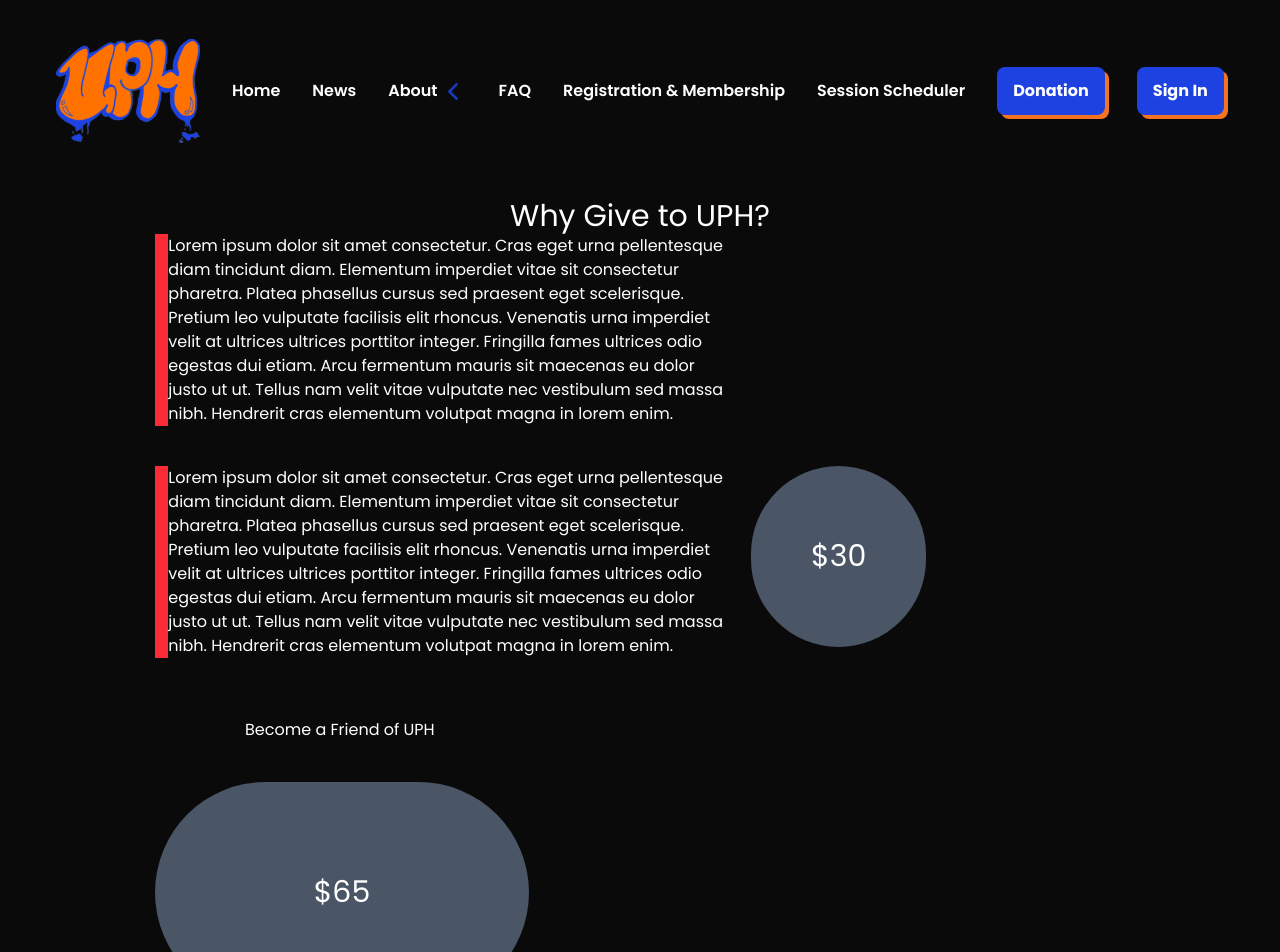
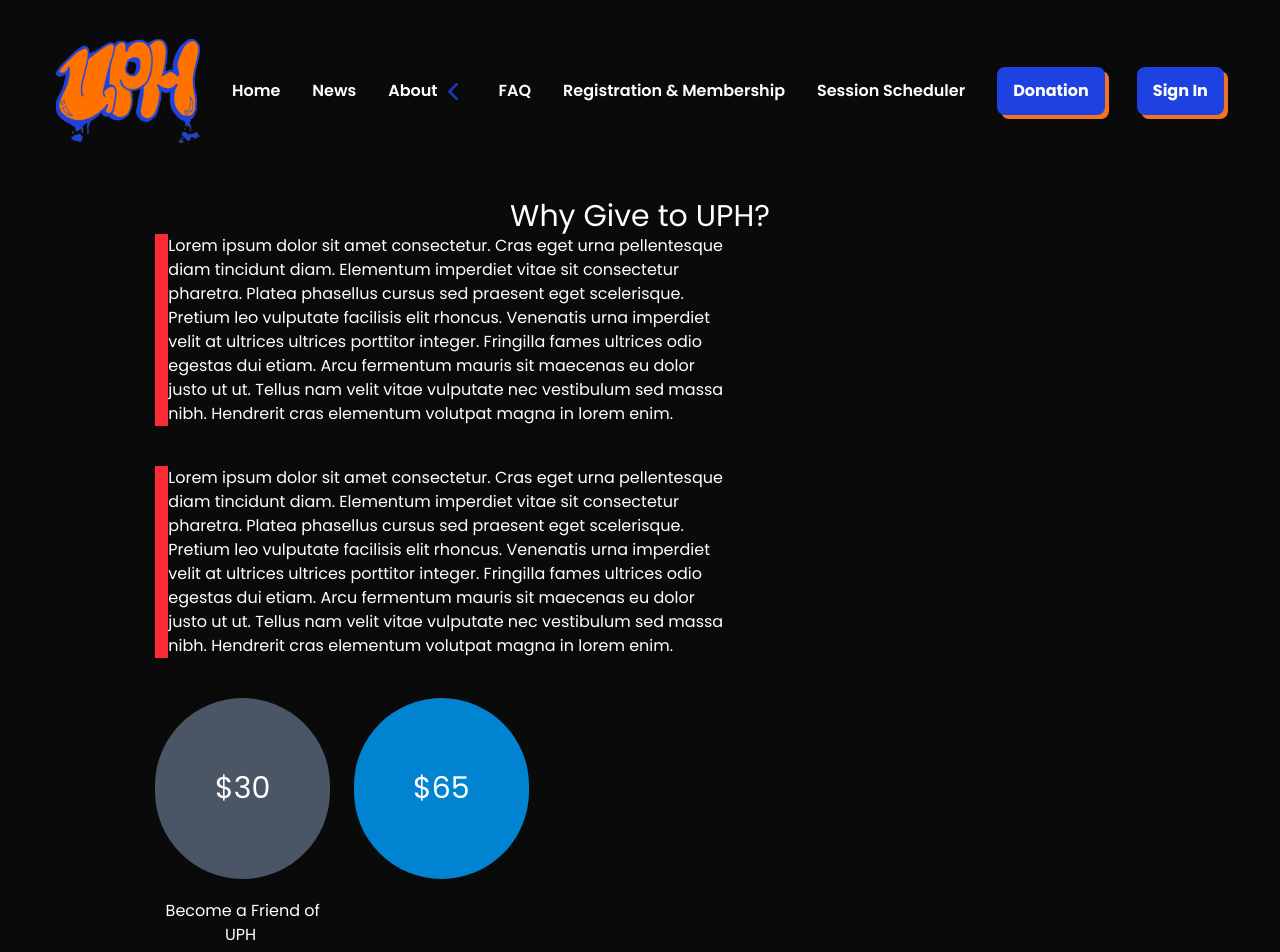
Before and after one commit to Artists-for-Humanity/urban-powerhouse, a Next.js app: page /Donation in a window 1280 px wide. Shown: the top 952 px of the page. Built offline with nearby package versions, Linux system fonts and the light colour scheme.

Commit message:
makde small changes

```diff
--- a/pages/Donation.tsx
+++ b/pages/Donation.tsx
@@ -18,11 +18,11 @@ export default function Donation() {
               <Container>
 
               <div className="col-span-6 text-center sm:col-start-4 text-3xl">Why Give to UPH?</div>
-             <div className="max-h-26 sm:max-h-full col-span-7 col-start-1 border-l-[13px] border-red-500 mt-12 mb-65 ml-10 sm:mt-0 sm:mb-0 sm:ml-0 sm:col-start-2 sm:col-span-6 sm:mb-10">Lorem ipsum dolor sit amet consectetur. Cras eget urna pellentesque diam tincidunt diam. Elementum imperdiet vitae sit consectetur pharetra. Platea phasellus cursus sed praesent eget scelerisque. Pretium leo vulputate facilisis elit rhoncus. Venenatis urna imperdiet velit at ultrices ultrices porttitor integer. Fringilla fames ultrices odio egestas dui etiam. Arcu fermentum mauris sit maecenas eu dolor justo ut ut. Tellus nam velit vitae vulputate nec vestibulum sed massa nibh. Hendrerit cras elementum volutpat magna in lorem enim.</div>
+              <div className="max-h-26 sm:max-h-full col-span-7 col-start-1 border-l-[13px] border-red-500 mt-12 mb-65 ml-10 sm:mt-0 sm:mb-0 sm:ml-0 sm:col-start-2 sm:col-span-6 sm:mb-10">Lorem ipsum dolor sit amet consectetur. Cras eget urna pellentesque diam tincidunt diam. Elementum imperdiet vitae sit consectetur pharetra. Platea phasellus cursus sed praesent eget scelerisque. Pretium leo vulputate facilisis elit rhoncus. Venenatis urna imperdiet velit at ultrices ultrices porttitor integer. Fringilla fames ultrices odio egestas dui etiam. Arcu fermentum mauris sit maecenas eu dolor justo ut ut. Tellus nam velit vitae vulputate nec vestibulum sed massa nibh. Hendrerit cras elementum volutpat magna in lorem enim.</div>
               <div className="max-h-26 sm:max-h-full col-span-7 col-start-1 border-l-[13px] border-red-500 mt-12 mb-65 ml-10  sm:mt-0 sm:mb-0 sm:ml-0 sm:col-start-2 sm:col-span-6 sm:mb-10">Lorem ipsum dolor sit amet consectetur. Cras eget urna pellentesque diam tincidunt diam. Elementum imperdiet vitae sit consectetur pharetra. Platea phasellus cursus sed praesent eget scelerisque. Pretium leo vulputate facilisis elit rhoncus. Venenatis urna imperdiet velit at ultrices ultrices porttitor integer. Fringilla fames ultrices odio egestas dui etiam. Arcu fermentum mauris sit maecenas eu dolor justo ut ut. Tellus nam velit vitae vulputate nec vestibulum sed massa nibh. Hendrerit cras elementum volutpat magna in lorem enim.</div>
-              <div className="p-8 py-22 sm:p-0 sm:py-17 bg-gray-600 col-start-2 col-span-4 text-center text-[30px] rounded-full sm:col-span-2">$30</div>
-              <div className="max-h-26 text-center col-span-4 col-start-2  mt-5 mb-10">Become a Friend of UPH </div>
-              <div className="p-8 py-22 bg-gray-600 col-start-2 col-span-4 text-center text-[30px] rounded-full">$65</div>
+              <div className="p-8 py-22 sm:p-0 sm:py-17 bg-gray-600 col-start-2 col-span-4 text-center text-[30px] rounded-full sm:col-span-2 sm:col-start-2">$30</div>
+              <div className="max-h-26 text-center col-span-4 col-start-2  mt-5 mb-10 sm:col-span-2  sm:col-start-2">Become a Friend of UPH </div>
+              <div className="p-8 py-22 bg-gray-600 col-start-2 sm:p-0 sm:py-17 bg-sky-600 sm:col-span-2  sm:col-start-4 sm:row-start-4 col-span-4 text-center text-[30px] rounded-full">$65</div>
               <div className="max-h-26 text-center col-span-4 col-start-2  mt-5 mb-10">Supports a 12 month federation membership for one athlete</div>
               <div className="p-8 py-22 bg-gray-600 col-start-2 col-span-4 text-center text-[30px] rounded-full">
                   $2500
@@ -39,6 +39,7 @@ export default function Donation() {
               <div className="p-8 py-22 bg-gray-600 col-start-2 col-span-4 text-center text-[30px] rounded-full">$__</div>
               <div className="max-h-26 text-center col-span-4 col-start-2  mt-5 mb-10">Make a gift. Every donation, no matter the size, will help us make Boston strong  together</div>
 
+
               </Container>
             <Footer />
           </Grid>
```
